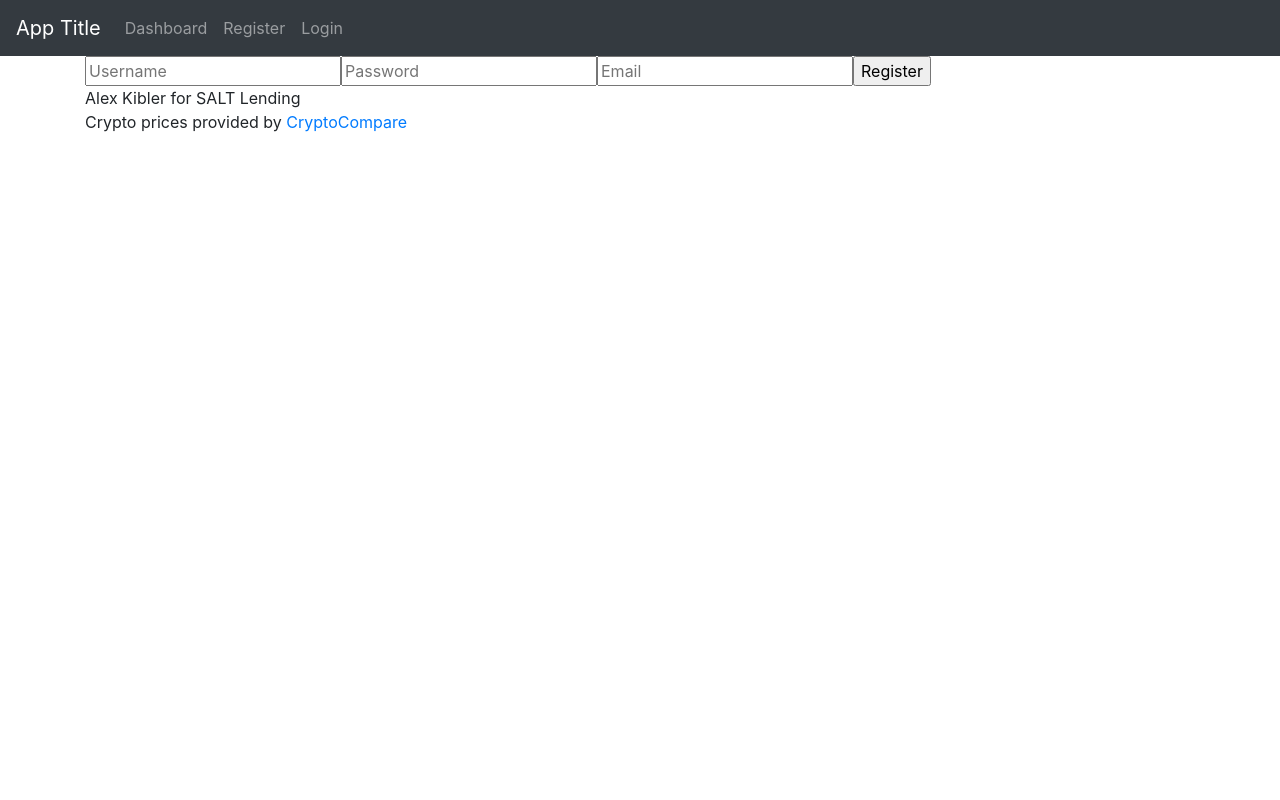
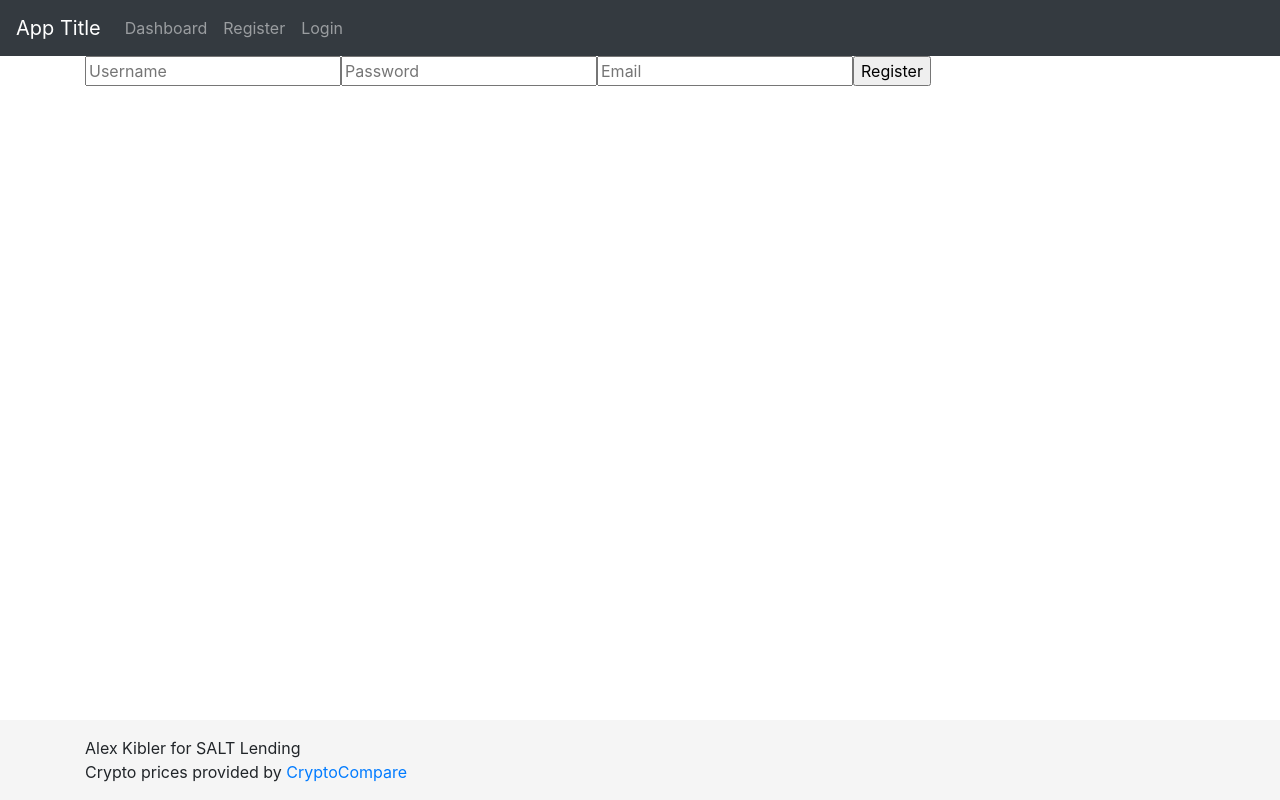
Before and after one commit to k1bs/salt-coding-challenge, a React (Create React App) app in the folder client/: page /register in a window 1280 px wide. Built offline with nearby package versions, Linux system fonts and the light colour scheme.

Commit message:
basic css fix

```diff
--- a/client/src/App.css
+++ b/client/src/App.css
@@ -1,5 +1,19 @@
-html, body {
-  height: 100vh;
+html, body, .App {
+  min-height: 100%;
+  margin: 0 0;
+  padding: 0 0;
+}
+
+.footer {
+  position: absolute;
+  background-color: #F5F5F5;
+  bottom: 0;
+  width: 100%;
+  height: 5em;
+  display: flex;
+  flex-direction: column;
+  justify-content: center;
+  align-content: center;
 }
 
 .logout {
```
